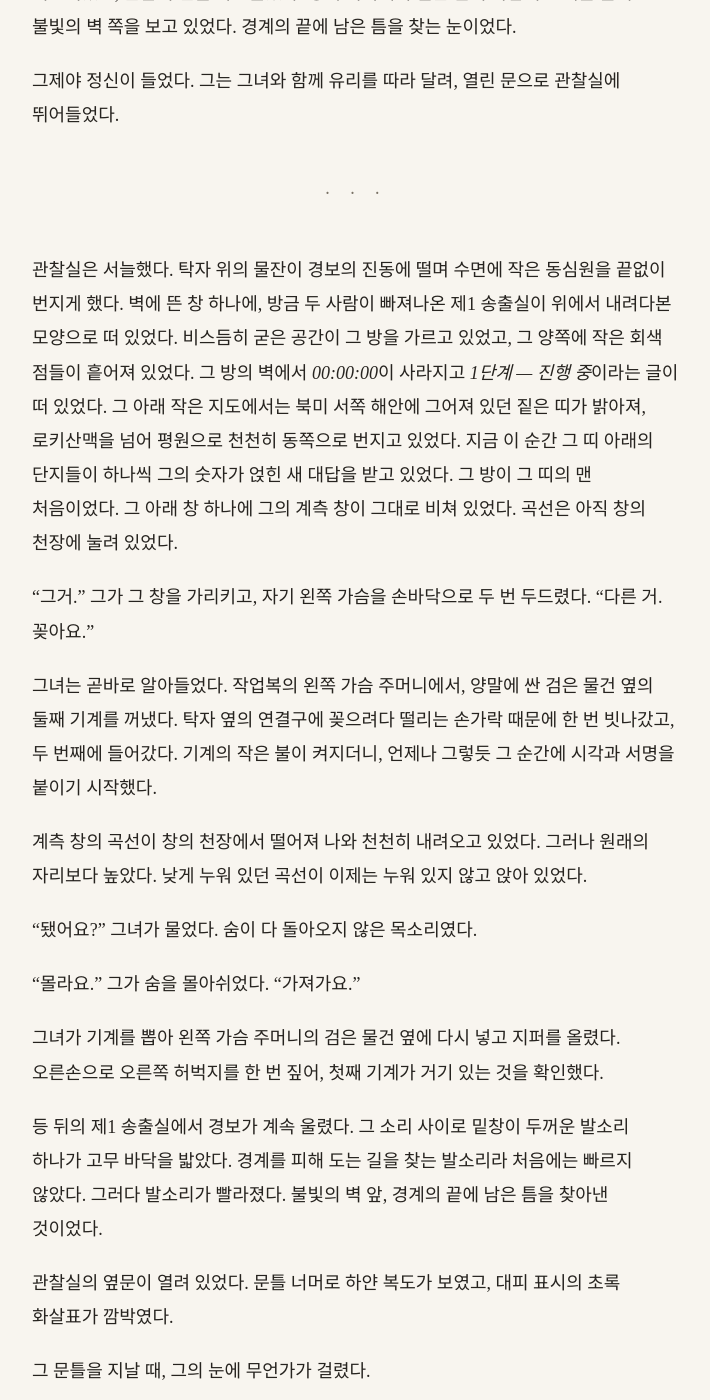
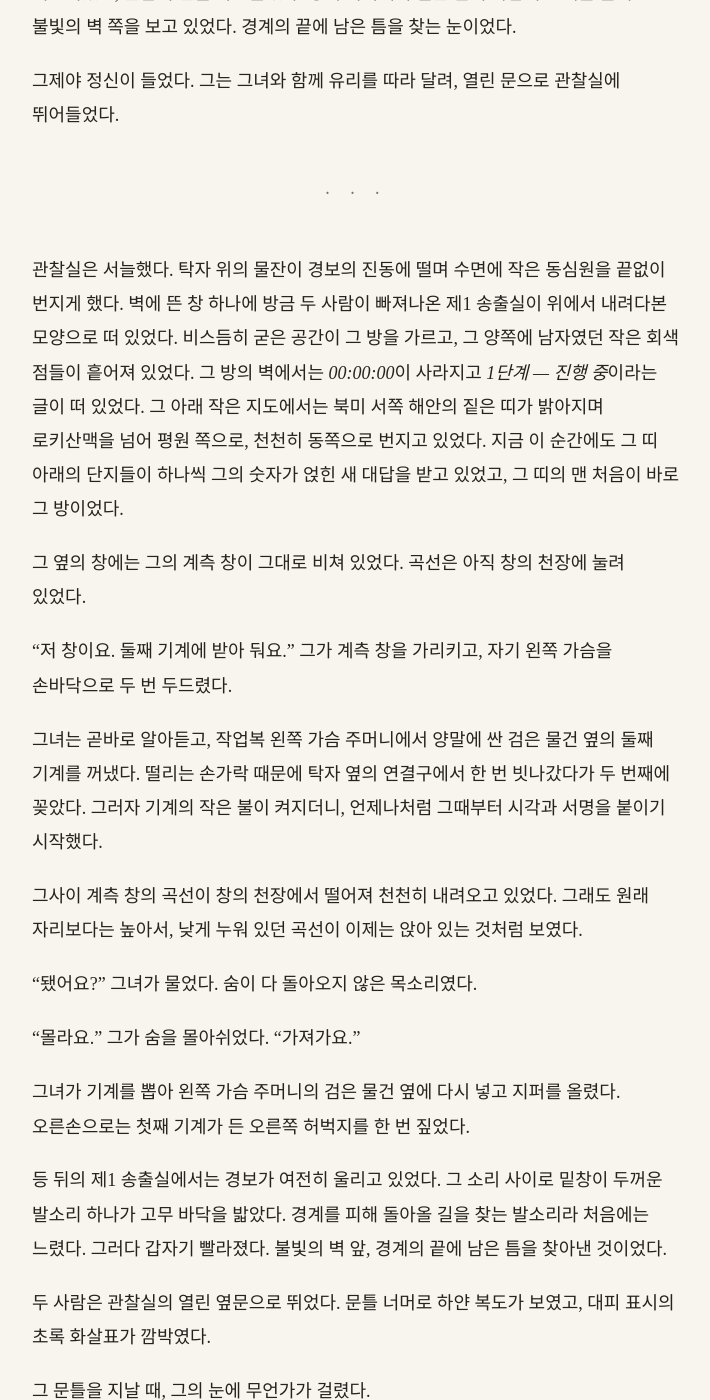
Before and after one commit to kangkkang/writer_s1_public, a Jekyll site: the page built from vol1/035.md, in a window 1280 px wide and 1400 px high, scrolled down 4877 px. Shown: the whole window, without its empty margins (284-994 px from the left). Built offline with Jekyll 4.4.1, drawn with Linux system fonts in a browser that asks for light colours; our own code applies the rules of GitHub Pages for plain Markdown files; some of the changed text lies outside the part shown.

Commit message:
Update from https://github.com/kangkkang/writer_s1/commit/c09c3fedf33b74465d0d33c2bed851dff8659c5e

```diff
--- a/vol1/035.md
+++ b/vol1/035.md
@@ -70,7 +70,7 @@
 
 앞서 오던 사람이 그녀를 향해 손을 뻗었다. 손가락 끝이 그녀의 등에서 한 뼘도 떨어져 있지 않았다.
 
-그 순간 공간이 다시 커졌다.
+다음 순간 공간이 다시 커졌다.
 
 공간이 그들과 두 사람 사이로 한꺼번에 밀려 나오면서, 뻗어 오던 손목을 삼켰다. 그 사람이 그 자리에서 멈췄다. 손목 끝에 손이 없었다. 공간 안으로 들어간 손은 몸에서 떨어져, 다른 각도로 꺾인 채 경계 너머에 떠 있었다. 남은 손목 끝은 피 한 방울 없이 회색으로 각지게 굳어 있었다. 맥을 짚듯이 늘 짚던 그 손목을 그 사람이 내려다보며 입을 크게 벌렸다. 비명을 지르는 것 같았지만 아무 소리도 건너오지 않았다.
 
@@ -94,34 +94,36 @@
 
 ---
 
-관찰실은 서늘했다. 탁자 위의 물잔이 경보의 진동에 떨며 수면에 작은 동심원을 끝없이 번지게 했다. 벽에 뜬 창 하나에, 방금 두 사람이 빠져나온 제1 송출실이 위에서 내려다본 모양으로 떠 있었다. 비스듬히 굳은 공간이 그 방을 가르고 있었고, 그 양쪽에 작은 회색 점들이 흩어져 있었다. 그 방의 벽에서 *00:00:00*이 사라지고 *1단계 — 진행 중*이라는 글이 떠 있었다. 그 아래 작은 지도에서는 북미 서쪽 해안에 그어져 있던 짙은 띠가 밝아져, 로키산맥을 넘어 평원으로 천천히 동쪽으로 번지고 있었다. 지금 이 순간 그 띠 아래의 단지들이 하나씩 그의 숫자가 얹힌 새 대답을 받고 있었다. 그 방이 그 띠의 맨 처음이었다. 그 아래 창 하나에 그의 계측 창이 그대로 비쳐 있었다. 곡선은 아직 창의 천장에 눌려 있었다.
+관찰실은 서늘했다. 탁자 위의 물잔이 경보의 진동에 떨며 수면에 작은 동심원을 끝없이 번지게 했다. 벽에 뜬 창 하나에 방금 두 사람이 빠져나온 제1 송출실이 위에서 내려다본 모양으로 떠 있었다. 비스듬히 굳은 공간이 그 방을 가르고, 그 양쪽에 남자였던 작은 회색 점들이 흩어져 있었다. 그 방의 벽에서는 *00:00:00*이 사라지고 *1단계 — 진행 중*이라는 글이 떠 있었다. 그 아래 작은 지도에서는 북미 서쪽 해안의 짙은 띠가 밝아지며 로키산맥을 넘어 평원 쪽으로, 천천히 동쪽으로 번지고 있었다. 지금 이 순간에도 그 띠 아래의 단지들이 하나씩 그의 숫자가 얹힌 새 대답을 받고 있었고, 그 띠의 맨 처음이 바로 그 방이었다.
 
-"그거." 그가 그 창을 가리키고, 자기 왼쪽 가슴을 손바닥으로 두 번 두드렸다. "다른 거. 꽂아요."
+그 옆의 창에는 그의 계측 창이 그대로 비쳐 있었다. 곡선은 아직 창의 천장에 눌려 있었다.
 
-그녀는 곧바로 알아들었다. 작업복의 왼쪽 가슴 주머니에서, 양말에 싼 검은 물건 옆의 둘째 기계를 꺼냈다. 탁자 옆의 연결구에 꽂으려다 떨리는 손가락 때문에 한 번 빗나갔고, 두 번째에 들어갔다. 기계의 작은 불이 켜지더니, 언제나 그렇듯 그 순간에 시각과 서명을 붙이기 시작했다.
+"저 창이요. 둘째 기계에 받아 둬요." 그가 계측 창을 가리키고, 자기 왼쪽 가슴을 손바닥으로 두 번 두드렸다.
 
-계측 창의 곡선이 창의 천장에서 떨어져 나와 천천히 내려오고 있었다. 그러나 원래의 자리보다 높았다. 낮게 누워 있던 곡선이 이제는 누워 있지 않고 앉아 있었다.
+그녀는 곧바로 알아듣고, 작업복 왼쪽 가슴 주머니에서 양말에 싼 검은 물건 옆의 둘째 기계를 꺼냈다. 떨리는 손가락 때문에 탁자 옆의 연결구에서 한 번 빗나갔다가 두 번째에 꽂았다. 그러자 기계의 작은 불이 켜지더니, 언제나처럼 그때부터 시각과 서명을 붙이기 시작했다.
+
+그사이 계측 창의 곡선이 창의 천장에서 떨어져 천천히 내려오고 있었다. 그래도 원래 자리보다는 높아서, 낮게 누워 있던 곡선이 이제는 앉아 있는 것처럼 보였다.
 
 "됐어요?" 그녀가 물었다. 숨이 다 돌아오지 않은 목소리였다.
 
 "몰라요." 그가 숨을 몰아쉬었다. "가져가요."
 
-그녀가 기계를 뽑아 왼쪽 가슴 주머니의 검은 물건 옆에 다시 넣고 지퍼를 올렸다. 오른손으로 오른쪽 허벅지를 한 번 짚어, 첫째 기계가 거기 있는 것을 확인했다.
+그녀가 기계를 뽑아 왼쪽 가슴 주머니의 검은 물건 옆에 다시 넣고 지퍼를 올렸다. 오른손으로는 첫째 기계가 든 오른쪽 허벅지를 한 번 짚었다.
 
-등 뒤의 제1 송출실에서 경보가 계속 울렸다. 그 소리 사이로 밑창이 두꺼운 발소리 하나가 고무 바닥을 밟았다. 경계를 피해 도는 길을 찾는 발소리라 처음에는 빠르지 않았다. 그러다 발소리가 빨라졌다. 불빛의 벽 앞, 경계의 끝에 남은 틈을 찾아낸 것이었다.
+등 뒤의 제1 송출실에서는 경보가 여전히 울리고 있었다. 그 소리 사이로 밑창이 두꺼운 발소리 하나가 고무 바닥을 밟았다. 경계를 피해 돌아올 길을 찾는 발소리라 처음에는 느렸다. 그러다 갑자기 빨라졌다. 불빛의 벽 앞, 경계의 끝에 남은 틈을 찾아낸 것이었다.
 
-관찰실의 옆문이 열려 있었다. 문틀 너머로 하얀 복도가 보였고, 대피 표시의 초록 화살표가 깜박였다.
+두 사람은 관찰실의 열린 옆문으로 뛰었다. 문틀 너머로 하얀 복도가 보였고, 대피 표시의 초록 화살표가 깜박였다.
 
 그 문틀을 지날 때, 그의 눈에 무언가가 걸렸다.
 
-문틀의 위쪽 귀퉁이였다. 공간은 이 방까지 닿아 있지 않았다. 그런데 맥박 치던 가장자리가 한 번 거기를 스친 것처럼, 둥글게 마감되어 있어야 할 금속 문틀의 귀퉁이 하나만 손톱만 한 크기로 날카롭게 꺾여 있었다.
+문틀의 위쪽 귀퉁이였다. 공간은 이 방까지 닿지 않았는데도, 맥박 치던 가장자리가 한 번 스치고 지나간 것처럼 둥글게 마감되어 있어야 할 금속 문틀의 귀퉁이 하나가 손톱만 한 크기로 날카롭게 꺾여 있었다.
 
 그는 반 걸음 동안 그 귀퉁이를 보았다.
 
 *부서진 기하는 되돌릴 수 있다.*
 
-그 문장이 어디서 왔는지 그는 알았다. 아무도 읽지 않은 원고의 첫 줄이었다. 학술지가 돌려보낸, 카일이 참고문헌에 넣은.
+그 문장이 어디서 왔는지 그는 알았다. 학술지가 돌려보내 아무도 읽지 않은 그의 원고, 카일이 참고문헌에 넣어 준 그 원고의 첫 줄이었다.
 
-그는 그 문장을 붙잡지 않았다. 붙잡으면 멈출 것이었다.
+붙잡으면 발이 멈출 것 같아서, 그는 그 문장을 붙잡지 않았다.
 
 그는 달렸다.
```
Also changed, not shown: other parts of vol1/035.md (+1 -1 lines).
